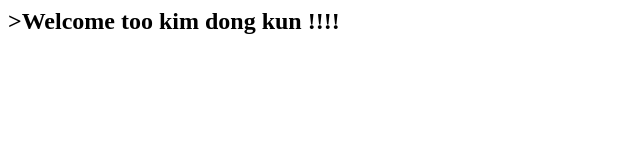
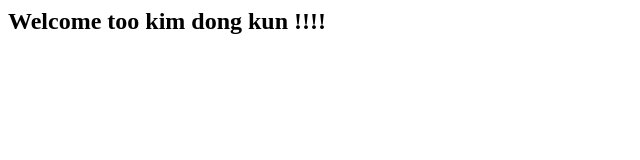
Before and after one commit to muhak77/TestWebApp, a plain HTML site: page Index.html in a window 1280 px wide. Shown: the whole page, without its empty margins (0-640 px from the left). Drawn offline with Linux system fonts and the light colour scheme.

Commit message:
오류 수정

```diff
--- a/Index.html
+++ b/Index.html
@@ -3,6 +3,6 @@
         <title>Welcome too kim dong kun !!!!</title>
     </head>
     <body>
-        <h2>>Welcome too kim dong kun !!!!</h2>
+        <h2>Welcome too kim dong kun !!!!</h2>
     </body>
 </html>
```
